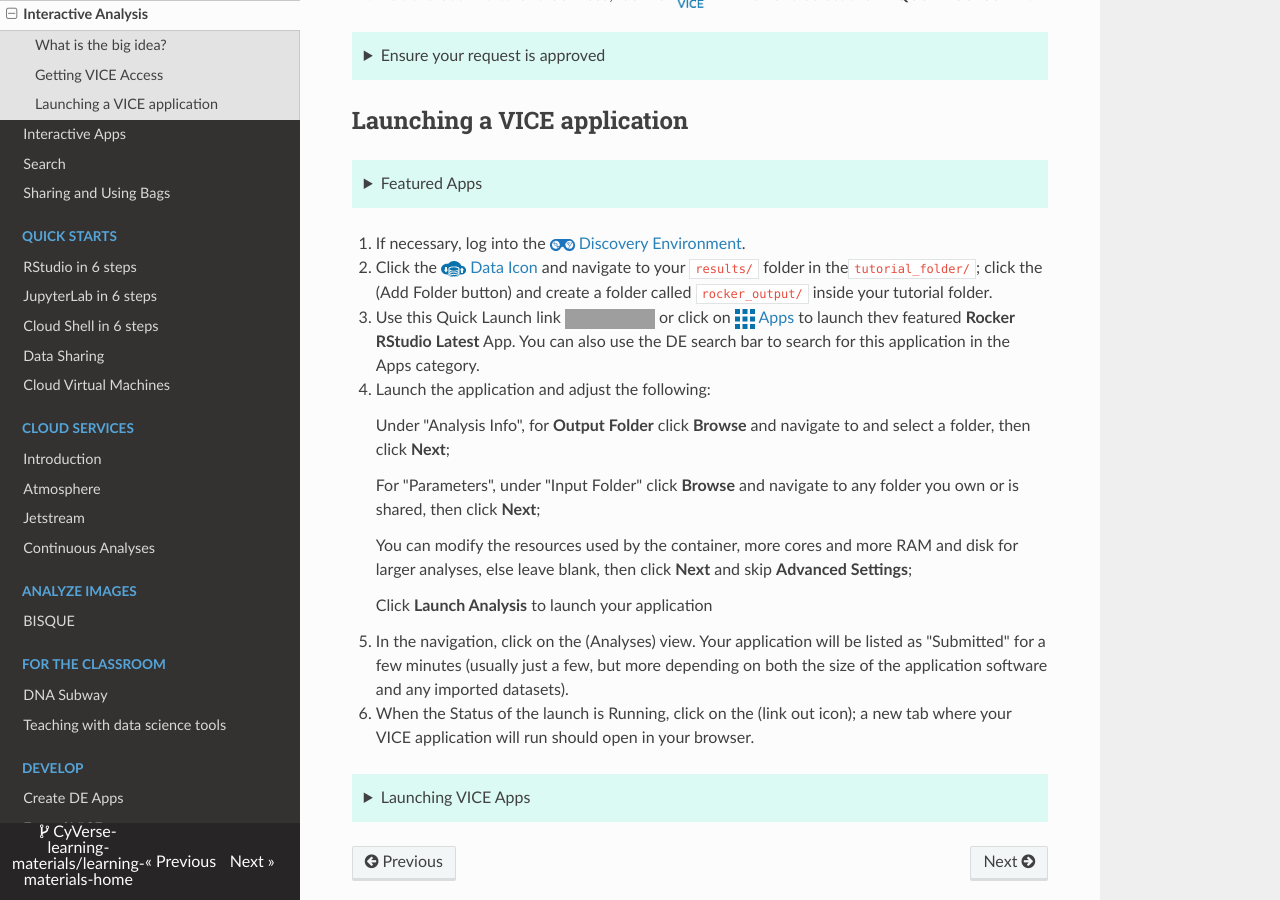
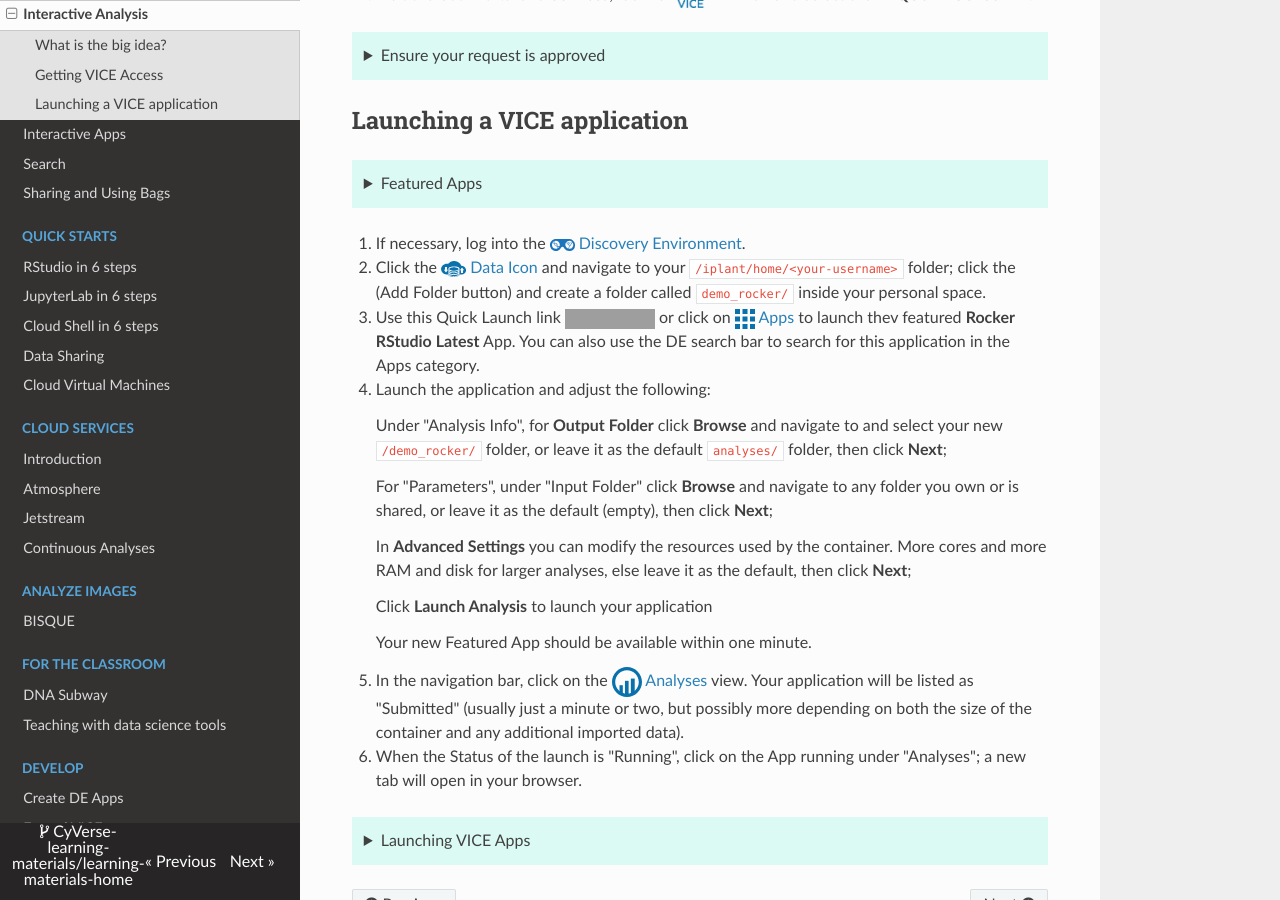
Before and after one commit to CyVerse-learning-materials/learning-materials-home, an MkDocs documentation site: the page built from docs/vice/about.md, in a window 1280 px wide and 900 px high, scrolled down 649 px. Built offline with MkDocs 1.6.1, drawn with Linux system fonts in a browser that asks for light colours; nearby versions of some CDN libraries; a script that is not in the unit is left out; grey boxes are pictures that could not be loaded.

Commit message:
Update about.md

```diff
--- a/docs/vice/about.md
+++ b/docs/vice/about.md
@@ -14,7 +14,7 @@
 [home]: ../assets/de/menu_items/homeIcon.svg
 [data]: ../assets/de/menu_items/dataIcon.svg
 [apps]: ../assets/de/menu_items/appsIcon.svg
-[analysis]: ../assets/de/menu_items/analysisIcon.svg
+[analyses]: ../assets/de/menu_items/analysisIcon.svg
 [vice]: ../assets/de/logos/deviceIcon.png
 
 To minimize inappropriate use, VICE is a restricted service, currently accessible from CyVerse US. You must request access to use.
@@ -46,23 +46,25 @@
 
 1. If necessary, log into the [![][de]{width=25}](https://de.cyverse.org){target=_blank} [Discovery Environment](https://de.cyverse.org){target=_blank}.
 
-2. Click the [![][data]{width=25}](https://de.cyverse.org/data/){target=_blank} [Data Icon](https://de.cyverse.org/data){target=_blank} and navigate to your `results/` folder in the` tutorial_folder/`; click the (Add Folder button) and create a folder called `rocker_output/` inside your tutorial folder.
+2. Click the [![][data]{width=25}](https://de.cyverse.org/data/){target=_blank} [Data Icon](https://de.cyverse.org/data){target=_blank} and navigate to your `/iplant/home/<your-username>` folder; click the (Add Folder button) and create a folder called `demo_rocker/` inside your personal space.
 
 3.  Use this Quick Launch link <a href="https://de.cyverse.org/apps/de/48b6e7ae-8b64-11ec-92dc-008cfa5ae621/launch" target="_blank"><img src="https://img.shields.io/badge/Verse-latest-blue?style=plastic&logo=rstudio"></a> or click on [![][apps]{width=20}](https://de.cyverse.org/apps){target=_blank} [Apps](https://de.cyverse.org/apps){target=_blank} to launch thev featured **Rocker RStudio Latest** App. You can also use the DE search bar to search for this application in the Apps category.
 
 4. Launch the application and adjust the following:
 
-    Under "Analysis Info", for **Output Folder** click **Browse** and navigate to and select a folder, then click **Next**;
+    Under "Analysis Info", for **Output Folder** click **Browse** and navigate to and select your new `/demo_rocker/` folder, or leave it as the default `analyses/` folder, then click **Next**;
 
-    For "Parameters", under "Input Folder" click **Browse** and navigate to any folder you own or is shared, then click **Next**;
+    For "Parameters", under "Input Folder" click **Browse** and navigate to any folder you own or is shared, or leave it as the default (empty), then click **Next**;
 
-    You can modify the resources used by the container, more cores and more RAM and disk for larger analyses, else leave blank, then click **Next** and skip **Advanced Settings**;
+    In **Advanced Settings** you can modify the resources used by the container. More cores and more RAM and disk for larger analyses, else leave it as the default, then click **Next**;
 
     Click **Launch Analysis** to launch your application
 
-5.  In the navigation, click on the (Analyses) view. Your application will be listed as "Submitted" for a few minutes (usually just a few, but more depending on both the size of the application software and any imported datasets).
+    Your new Featured App should be available within one minute.
 
-6.  When the Status of the launch is Running, click on the (link out icon); a new tab where your VICE application will run should open in your browser.
+5.  In the navigation bar, click on the [![][analyses]{width=30}](https://de.cyverse.org/analyses){target=_blank} [Analyses](https://de.cyverse.org/de/analyses){target=_blank} view. Your application will be listed as "Submitted" (usually just a minute or two, but possibly more depending on both the size of the container and any additional imported data).
+
+6.  When the Status of the launch is "Running", click on the App running under "Analyses"; a new tab will open in your browser.
 
 ??? tip "Launching VICE Apps"
 
```
